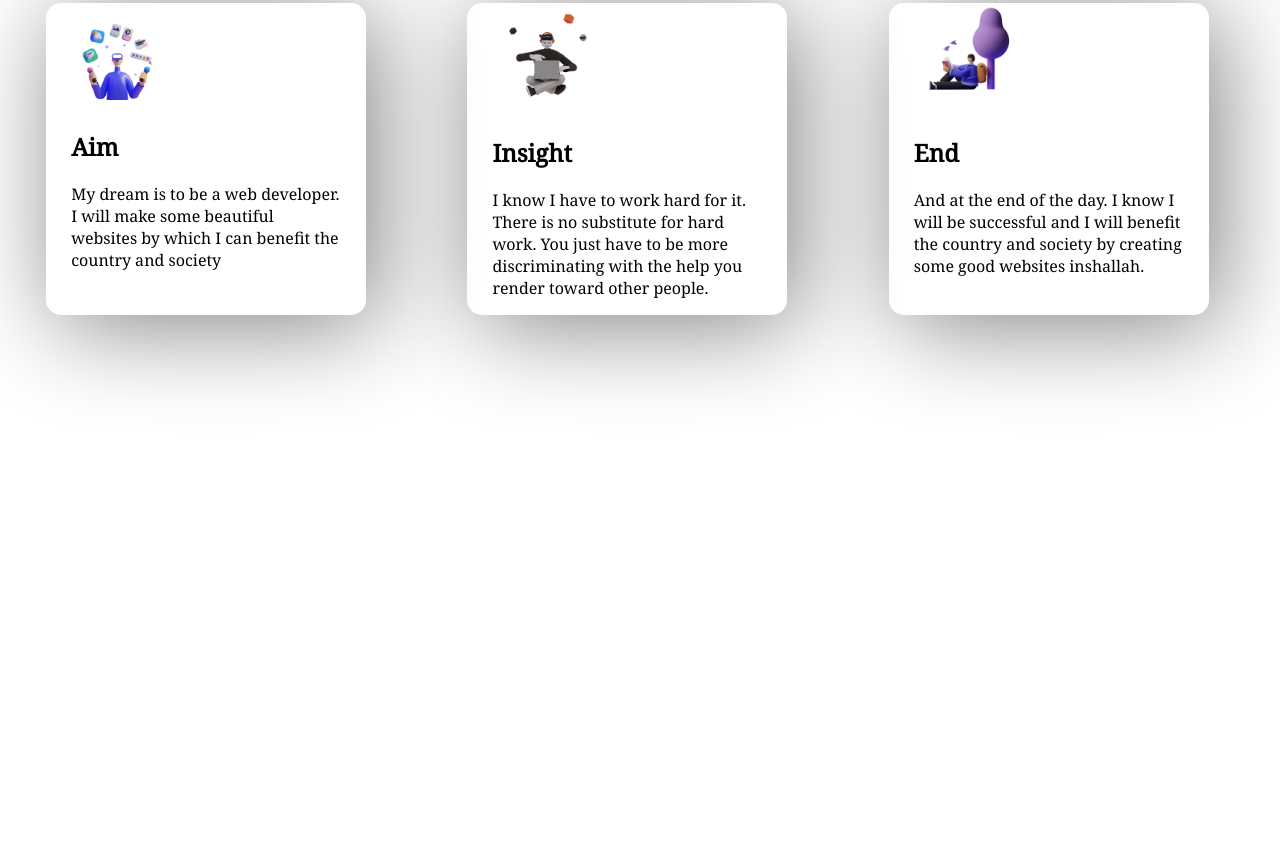
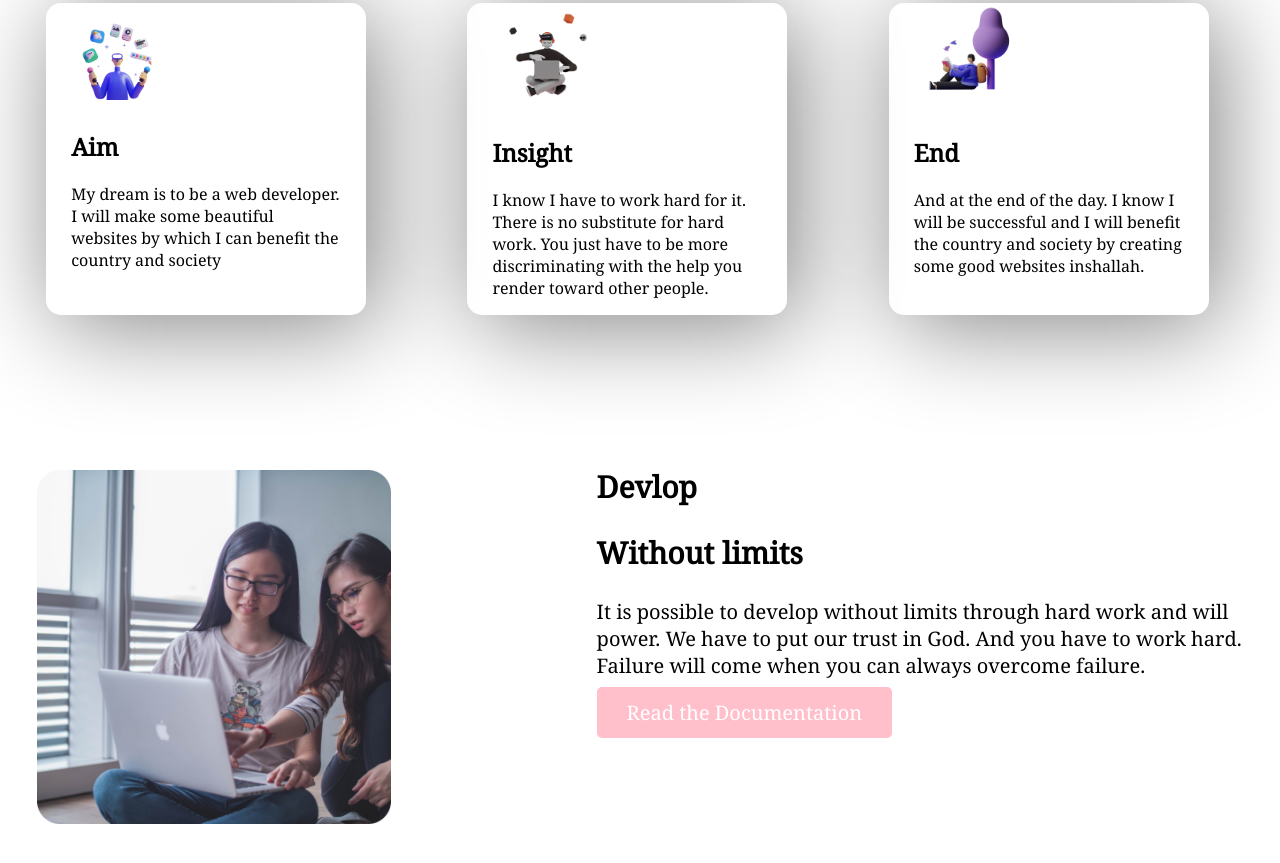
Before and after one commit to shajib2/first-project, a plain HTML site: page index.html in a window 1280 px wide. Shown: the part 862-1725 px from the top of the page. Before the commit the page ends 1311 px from the top, so only its background shows below. Drawn offline with Linux system fonts and the light colour scheme.

Commit message:
third banner

```diff
--- a/index.html
+++ b/index.html
@@ -32,7 +32,7 @@
             <img src="images/person/person-3.png" alt="">
         </div>
     </section>
-
+    <!--second-banner-->
 
     <section class="second-banner">
 
@@ -66,7 +66,26 @@
         </div>
 
 
+
     </section>
+
+
+    <!--Third-banner-->
+    <section class="third-banner">
+        <div>
+            <img src="images/pictures/coding.png" alt="">
+        </div>
+        <div>
+            <h2>Devlop</h2>
+            <h2>Without limits</h2>
+            <p>It is possible to develop without limits through hard work and will power. We have to put our trust in
+                God. And you have to work hard. Failure will come when you can always overcome failure.</p>
+            <a class="explore-now" href="">Read the Documentation</a>
+        </div>
+    </section>
+
+
+
 </body>
 
 </html>
--- a/style.css
+++ b/style.css
@@ -44,3 +44,17 @@ h1{
 .mission-item img{
     width: 40%;
 }
+
+/* third-banner */
+
+.third-banner{
+    display: flex;
+    font-size: 20px;
+
+}
+.third-banner img{
+    width: 60%;
+    padding: 5%;
+
+
+}
```
